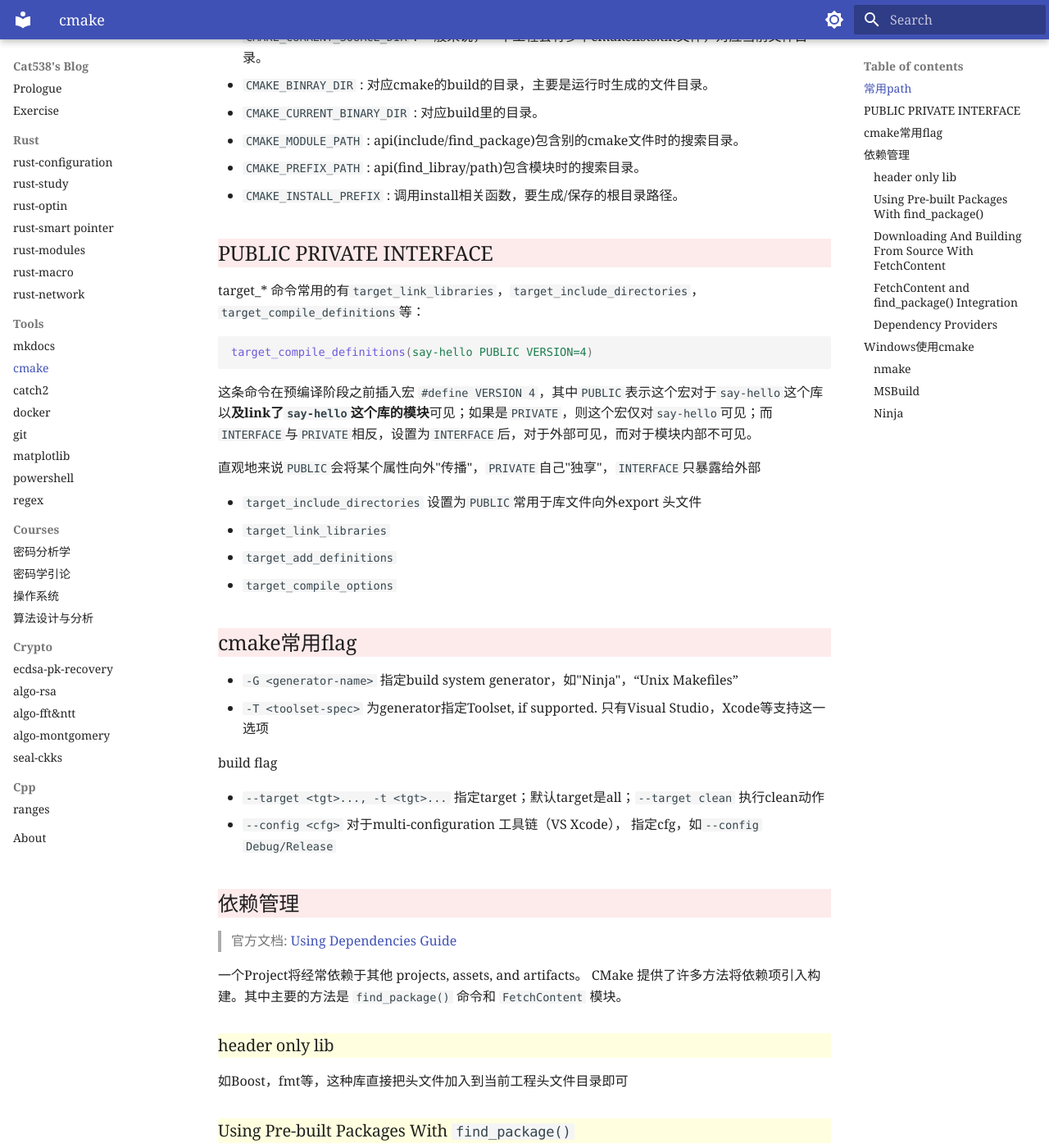
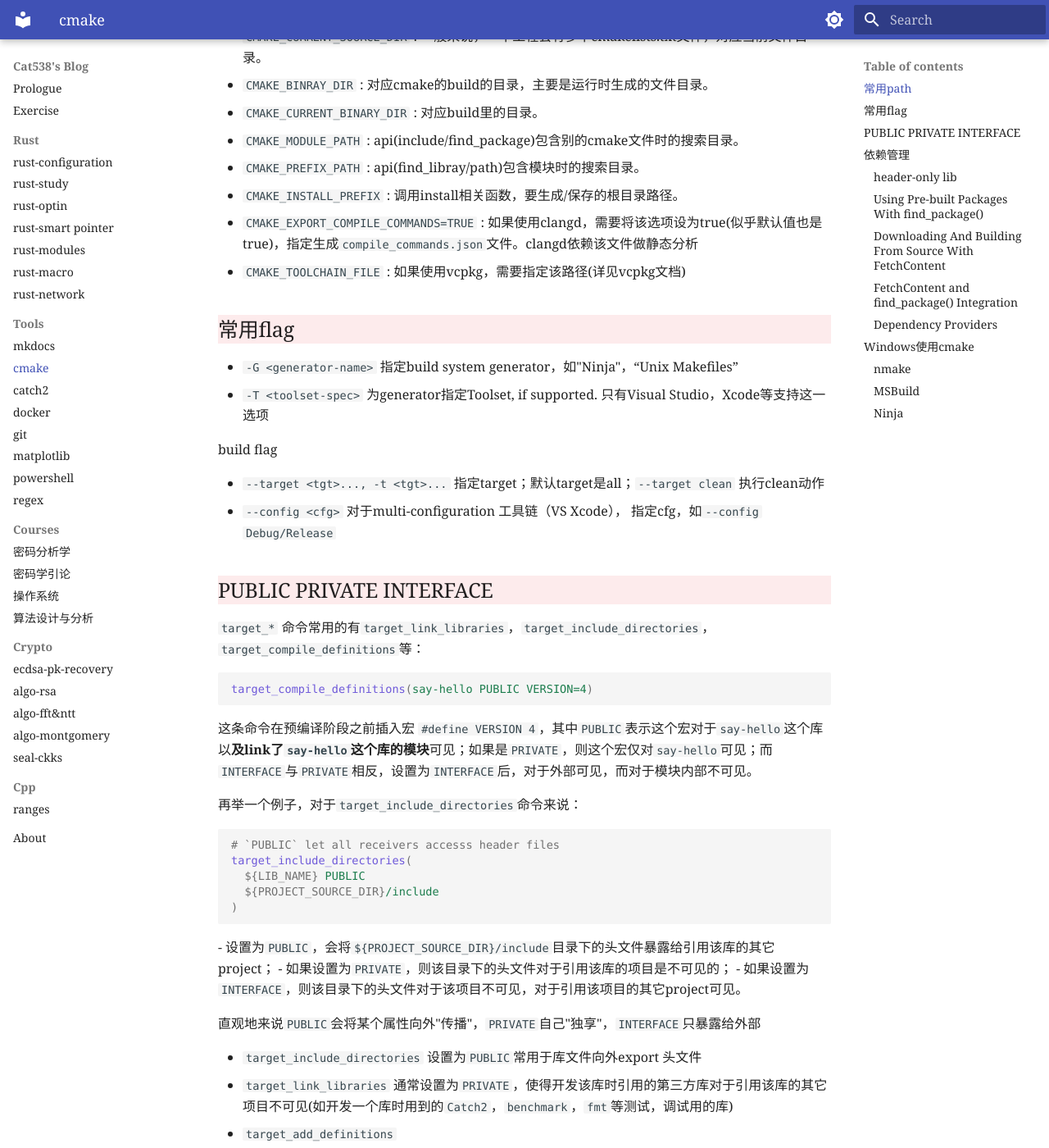
Before and after one commit to cat538/cat538.github.io, an MkDocs documentation site: the page built from docs/tools/cmake.md, in a window 1280 px wide and 1400 px high, scrolled down 432 px. Shown: the whole window at 82% size. Built offline with MkDocs 1.6.1 and Material for MkDocs 9.7.7, drawn with Linux system fonts in a browser that asks for light colours; some of the changed text lies outside the part shown.

Commit message:
feat: update cmake and motgomery

````diff
--- a/docs/tools/cmake.md
+++ b/docs/tools/cmake.md
@@ -15,29 +15,14 @@ CMake 广泛用于 C 和 C++ 语言，但它也可以用于构建其他语言的
 - `CMAKE_MODULE_PATH` : api(include/find_package)包含别的cmake文件时的搜索目录。
 - `CMAKE_PREFIX_PATH` : api(find_libray/path)包含模块时的搜索目录。
 - `CMAKE_INSTALL_PREFIX` : 调用install相关函数，要生成/保存的根目录路径。
+- `CMAKE_EXPORT_COMPILE_COMMANDS=TRUE` : 如果使用clangd，需要将该选项设为true(似乎默认值也是true)，指定生成`compile_commands.json`文件。clangd依赖该文件做静态分析
+- `CMAKE_TOOLCHAIN_FILE` : 如果使用vcpkg，需要指定该路径(详见vcpkg文档)
 
 <!-- ## 常用命令
 
 - `target_compile_features`可以更细粒度的指定C++的特性，如`cxx_auto_type`，`cxx_lambda`等，如果某个子项目需要C++20，但是i项目整体是17，可以对项目设置`target_compile_features(<project name> INTERFACE cxx_std_20)` -->
 
-## PUBLIC  PRIVATE INTERFACE
-
-target_* 命令常用的有`target_link_libraries`，`target_include_directories`，`target_compile_definitions`等：
-
-```cmake
-target_compile_definitions(say-hello PUBLIC VERSION=4)
-```
-
-这条命令在预编译阶段之前插入宏 `#define VERSION 4`，其中`PUBLIC`表示这个宏对于`say-hello`这个库以**及link了`say-hello`这个库的模块**可见；如果是`PRIVATE`，则这个宏仅对`say-hello`可见；而`INTERFACE`与`PRIVATE`相反，设置为`INTERFACE`后，对于外部可见，而对于模块内部不可见。
-
-直观地来说`PUBLIC`会将某个属性向外"传播"，`PRIVATE`自己"独享"，`INTERFACE`只暴露给外部
-
-- `target_include_directories` 设置为`PUBLIC`常用于库文件向外export 头文件
-- `target_link_libraries`
-- `target_add_definitions`
-- `target_compile_options`
-
-## cmake常用flag
+## 常用flag
 
 - `-G <generator-name>` 指定build system generator，如"Ninja"，“Unix Makefiles”
 - `-T <toolset-spec>` 为generator指定Toolset, if supported. 只有Visual Studio，Xcode等支持这一选项
@@ -48,12 +33,42 @@ build flag
 - `--config <cfg>` 对于multi-configuration 工具链（VS Xcode）， 指定cfg，如`--config Debug/Release`
 
 
+## PUBLIC  PRIVATE INTERFACE
+
+`target_*` 命令常用的有`target_link_libraries`，`target_include_directories`，`target_compile_definitions`等：
+
+```cmake
+target_compile_definitions(say-hello PUBLIC VERSION=4)
+```
+
+这条命令在预编译阶段之前插入宏 `#define VERSION 4`，其中`PUBLIC`表示这个宏对于`say-hello`这个库以**及link了`say-hello`这个库的模块**可见；如果是`PRIVATE`，则这个宏仅对`say-hello`可见；而`INTERFACE`与`PRIVATE`相反，设置为`INTERFACE`后，对于外部可见，而对于模块内部不可见。
+
+再举一个例子，对于`target_include_directories`命令来说：
+```cmake
+# `PUBLIC` let all receivers accesss header files
+target_include_directories(
+  ${LIB_NAME} PUBLIC
+  ${PROJECT_SOURCE_DIR}/include
+)
+```
+- 设置为`PUBLIC`，会将`${PROJECT_SOURCE_DIR}/include`目录下的头文件暴露给引用该库的其它project；
+- 如果设置为`PRIVATE`，则该目录下的头文件对于引用该库的项目是不可见的；
+- 如果设置为`INTERFACE`，则该目录下的头文件对于该项目不可见，对于引用该项目的其它project可见。
+
+直观地来说`PUBLIC`会将某个属性向外"传播"，`PRIVATE`自己"独享"，`INTERFACE`只暴露给外部
+
+- `target_include_directories` 设置为`PUBLIC`常用于库文件向外export 头文件
+- `target_link_libraries` 通常设置为`PRIVATE`，使得开发该库时引用的第三方库对于引用该库的其它项目不可见(如开发一个库时用到的`Catch2`，`benchmark`，`fmt`等测试，调试用的库)
+- `target_add_definitions`
+- `target_compile_options`
+
+
 ## 依赖管理
 > 官方文档: [Using Dependencies Guide](https://cmake.org/cmake/help/latest/guide/using-dependencies/index.html#guide:Using%20Dependencies%20Guide)
 
 一个Project将经常依赖于其他 projects, assets, and artifacts。 CMake 提供了许多方法将依赖项引入构建。其中主要的方法是 `find_package()` 命令和 `FetchContent` 模块。
 
-### header only lib
+### header-only lib
 如Boost，fmt等，这种库直接把头文件加入到当前工程头文件目录即可
 
 ### Using Pre-built Packages With `find_package()`
@@ -146,17 +161,23 @@ A dependency provider can be set to intercept `find_package()` and `FetchContent
 
 ## Windows使用cmake
 
-在Windows平台下，`cl.exe`对应`gcc` or `clang`，`link.exe`对应`ld`；通常在安装VS后，电脑上会有多个`cl.exe`，他们分别对应不同host架构和target架构：
+在Windows平台下，`cl.exe`是visual c++的编译器，对应*nix平台下常见的`gcc` or `clang`；windows下的`link.exe`对应`ld`；通常在安装Visual Studio后，电脑上会有多个`cl.exe`，他们分别对应不同host架构和target架构：
 
 <img src="./cmake-study.assets/image-20220730190848346.png" alt="image-20220730190848346" style="zoom:50%;" />
 
 但是如果从外部终端直接使用`cl.exe main.cpp`无法直接编译，因为`cl.exe`需要通过命令，或通过环境变量设置`include dir`。使用windows下这套编译链接工具最简单的方法是打开 X64 Native Tool Command Prompt for VS 2022，这个shell 预设置了这套工具运行所需要的环境变量（其它架构同理）。
 
-如果想要从外部终端使用这套环境变量可以执行脚本 如：`vcvarsall.bat x64`(脚本的位置需要自己寻找)
+如果想要从外部终端使用这套环境变量可以执行脚本 如：`vcvarsall.bat x64`(脚本的位置需要自己寻找)。
+
+> 需要注意的是如果从powershell运行`.bat`脚本，则不会正确设置环境变量，这是因为powershell执行`.bat`脚本是通过开一个`cmd`子进程再执行脚本，执行完毕后`cmd`subprocess退出，设置的环境变量随之消失。
+>
+> 如果想要在powershell中调用该脚本，一个方案是使用cmd启动`vcvars64.bat`脚本，再从cmd中启动powershell...
+>
+> [run vcvarsall, but cl and other still unavailable](https://stackoverflow.com/questions/65773728/run-vcvarsall-but-cl-and-other-still-unavailable)
 
 ### nmake
 
-nmake是一个命令行工具，是Microsoft Visual Studio中的附带命令，可以使用cmake构建build system 时指定 使用nmake：`cmake -G "NMake Makefiles"`
+nmake是Microsoft Visual Studio中的附带命令行工具。**使用namke编译奇慢无比**，原因是namke不支持多任务编译，如非必要(openssl文档中指定使用nmake)，尽量不用这个工具。如果要使用`nmake`可以在cmake构建buildsystem 时指定使用`-G`参数指定generator为nmake：`cmake -G "NMake Makefiles"`
 
 ![image-20220730194727781](./cmake-study.assets/image-20220730194727781.png)
 
@@ -168,7 +189,7 @@ nmake是一个命令行工具，是Microsoft Visual Studio中的附带命令，
 
 ### MSBuild
 
-MSBuild 是 Visual Studio 中所有项目（包括 C++ C# 项目）的native build system。 在 Visual Studio IDE 中构建项目时，它会调用 msbuild.exe，该工具又会使用 `.vcxproj` 项目文件以及各种 `.targets` 和 `.props` 文件。Visual Studio 依赖MSBuild，但是MSBuild不依赖Visual Studio。MSBuild是nmake的替代品。MSBuild所管理的工程文件（`.sln`，`.vcxprj`）使用的是xml语法。
+MSBuild 是 Visual Studio 中所有项目（包括 C++ C# 项目）的native build system。 在 Visual Studio IDE 中构建项目时，它会调用 msbuild.exe，该工具又会使用 `.vcxproj` 项目文件以及各种 `.targets` 和 `.props` 文件。Visual Studio 依赖MSBuild，但是MSBuild不依赖Visual Studio。**MSBuild是nmake的替代品**。MSBuild所管理的工程文件（`.sln`，`.vcxprj`）使用的是xml语法。
 
 如前文所述，在Windows上，cmake默认会选择MSBuild作为默认的build system generator，在命令行使用MSBuild的步骤：
 
@@ -178,7 +199,7 @@ cmake ..
 cmake --build . --config Release(默认是Debug)
 ```
 
-我们经常看到的步骤是`cmake ..`之后`make`；这里使用`cmake --build .` 命令代替可以做到跨平台，这样即使是使用Ninja 或者 MSBuild 或者NMake Makefiles等生成的build tree 都可以被正确构建。
+我们经常看到的步骤是`cmake ..`之后`make`；这里使用`cmake --build .` 命令代替，这样即使是使用Ninja 或者 MSBuild 或者NMake Makefiles等不同generators生成的build tree 都可以被正确构建。
 
 而我们常见的在`cmake ..`之后使用`make`其实是假设了使用`Unix Make`生成`build tree`，此时project files 主要是Makefile等，需要使用make去build。
 
````
Also changed, not shown: other parts of docs/tools/cmake.md (+5 -1 lines), docs/cpp/move.md (+5 -0 lines), docs/crypto/algo-montgomery.md (+3 -2 lines).
